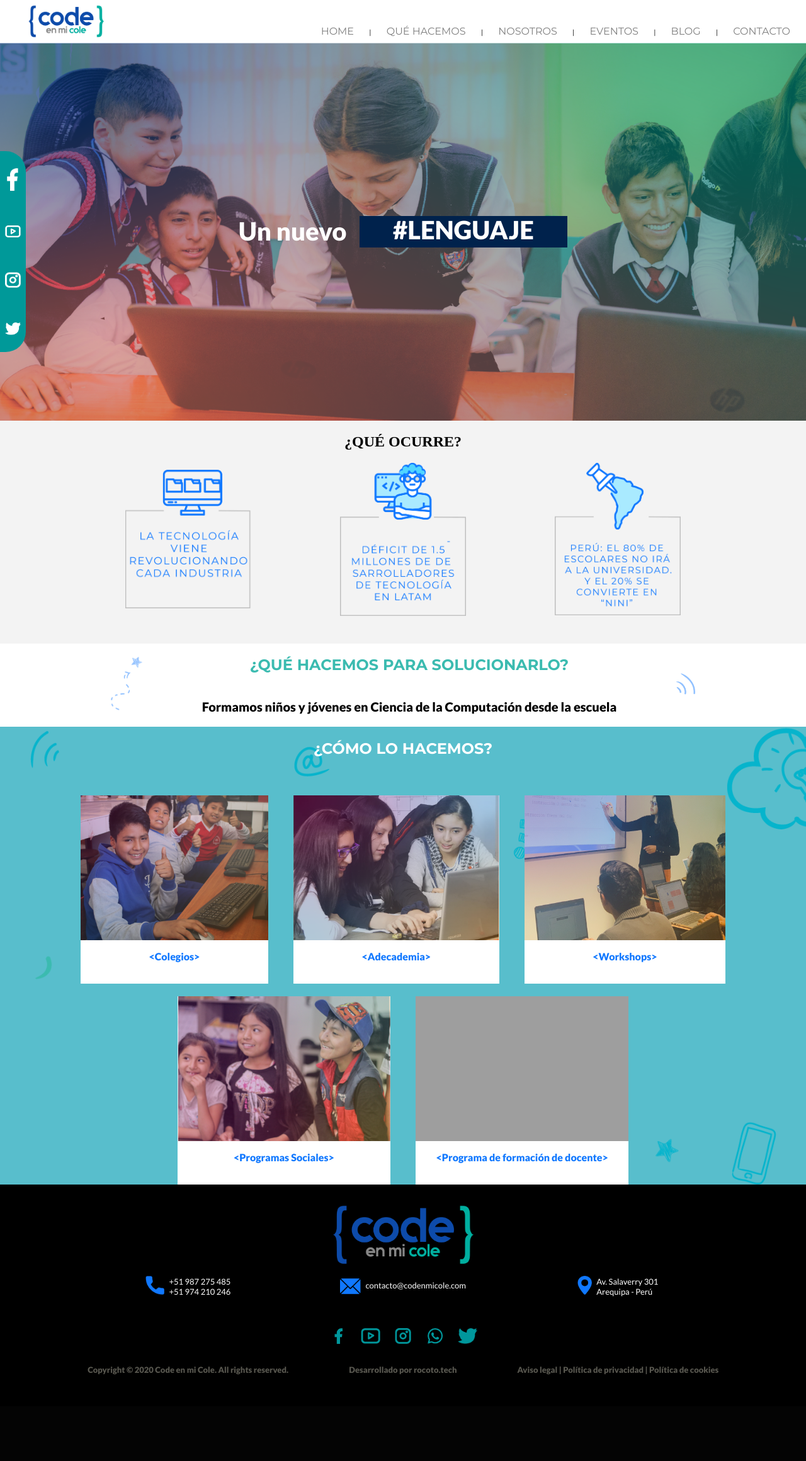
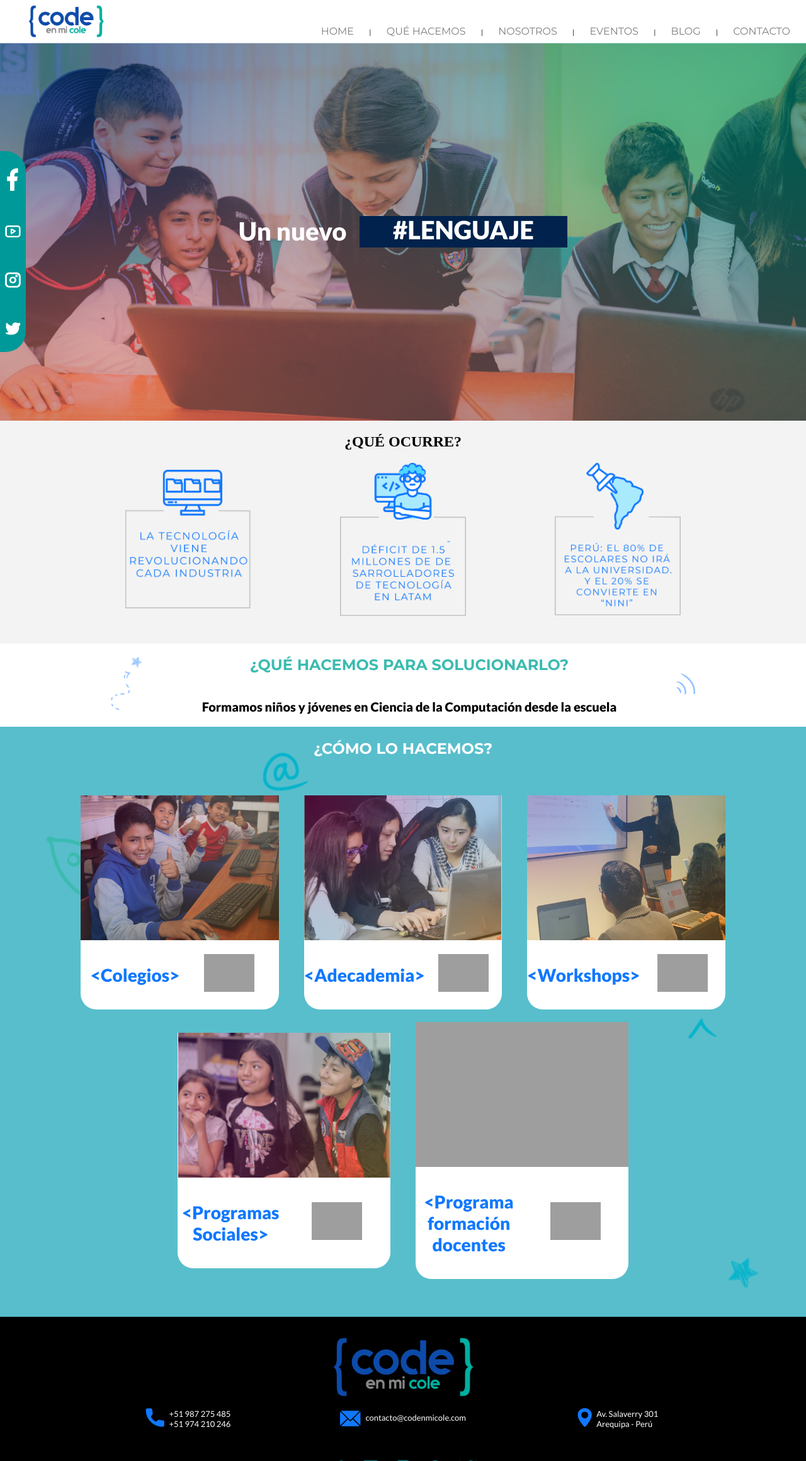
Before and after one commit to margarcuae/Code-en-mi-Cole-Website, a PHP site: page / in a window 1280 px wide. Shown: the top 2320 px of the page at 63% size. Before the commit the page ends 2183 px from the top, so only its background shows below. Run offline with PHP 8.4, Linux system fonts and the light colour scheme; grey boxes are pictures that could not be loaded.

Commit message:
home parte 4 avance 2

```diff
--- a/css/main.css
+++ b/css/main.css
@@ -348,29 +348,22 @@
 .home4 h2{
     color: white;
 }
-.h4Title{
-    grid-area: h4title;
-}
-.h4Cont1{
-    grid-area: h4cont1;
-}
-.h4Cont2{
-    grid-area: h4cont2;
-}
-.h4Cont3{
-    grid-area: h4cont3;
-}
+
 
 .home4-1{
     display: grid;
     justify-items: center;
     align-items: center;
-    grid-template-areas:
-    'h4title h4title h4title'
-    'h4cont1 h4cont2 h4cont3';
+    grid-template-columns: repeat(3,1fr);
     grid-gap: 40px;
     margin-bottom: 20px;
 }
+
+.h4Title{
+    grid-column: 1/span 3;
+}
+
+
 
 .home4-2{
     display: grid;
@@ -380,6 +373,7 @@
     grid-gap: 40px;
     margin-left: 15%;
     margin-right: 15%;
+    padding-bottom: 60px;
 
 }
 
@@ -387,6 +381,27 @@
     background-color: white;
     width: 100%;
     text-align: center;
+}
+.h4Cont1, .h4Cont2, .h4Cont3, .h4Cont4, .h4Cont5{
+    border-radius: 0 0 25px 25px;
+}
+.filahome{
+    display: grid;
+
+
+    grid-template-columns: repeat(2,1fr);
+    margin: 10px 0;
+    font-size: 28px;
+}
+.filahome p{
+    justify-self: right;
+    align-self: center;
+
+
+}
+.filahome div{
+    justify-self: center;
+    align-self: center;
 }
 
 
--- a/home.php
+++ b/home.php
@@ -51,30 +51,30 @@
 
         <div class="h4Cont1 h4blanco">
             <div class="h4img1"></div>
-            <div>
+            <div class="filahome" >
                 <p>&#60;Colegios&#62;</p>
                 <div>
-                    <img src="" alt="">
+                    <img src="img/home/icon4.png" alt="" width="80px">
                 </div>
             </div>
         </div>
 
         <div class="h4Cont2 h4blanco">
         <div class="h4img2"></div>
-            <div>
+            <div class="filahome">
                 <p>&#60;Adecademia&#62;</p>
                 <div>
-                    <img src="" alt="">
+                <img src="img/home/icon5.png" alt="" width="80px" >
                 </div>
             </div>
         </div>
 
         <div class="h4Cont3 h4blanco">
         <div class="h4img3"></div>
-            <div>
+            <div class="filahome">
                 <p>&#60;Workshops&#62;</p>
                 <div>
-                    <img src="" alt="">
+                <img src="img/home/icon6.png" alt="" width="80px">
                 </div>
             </div>
         </div>
@@ -83,10 +83,10 @@
     <section class="home4-2">
         <div class="h4Cont4 h4blanco">
         <div class="h4img4"></div>
-            <div>
+            <div class="filahome">
                 <p>&#60;Programas Sociales&#62;</p>
                 <div>
-                    <img src="" alt="">
+                <img src="img/home/icon7.png" alt="" width="80px" >
                 </div>
             </div>
         </div>
@@ -94,11 +94,12 @@
         <div class="h4Cont5 h4blanco">
         <div class="h4img5"></div>
 
-            <div>
-                <p>&#60;Programa de formación de docente&#62;</p>
+            <div class="filahome" >
+                <p>&#60;Programa formación docentes</p>
                 <div>
-                    <img src="" alt="">
-                </div>
+                <img src="img/home/icon8.png" alt="" width="80px" >
+                </div >
+
             </div>
         </div>
     </section>
```
Also changed, not shown: img/home/iloveimg-resized/icon4.png (added), img/home/iloveimg-resized/icon5.png (added), img/home/iloveimg-resized/icon6.png (added), img/home/iloveimg-resized/icon7.png (added), img/home/iloveimg-resized/icon8.png (added), 1 other file.
